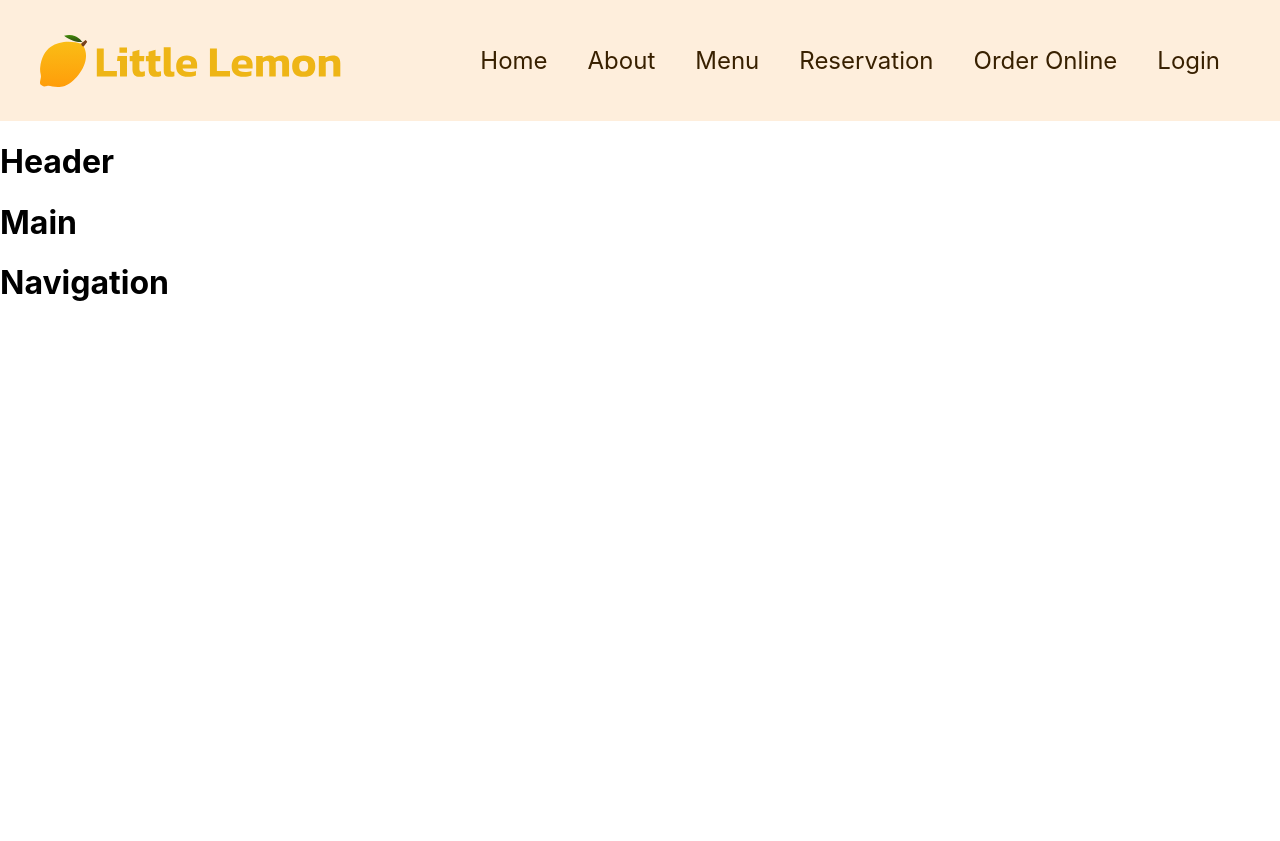
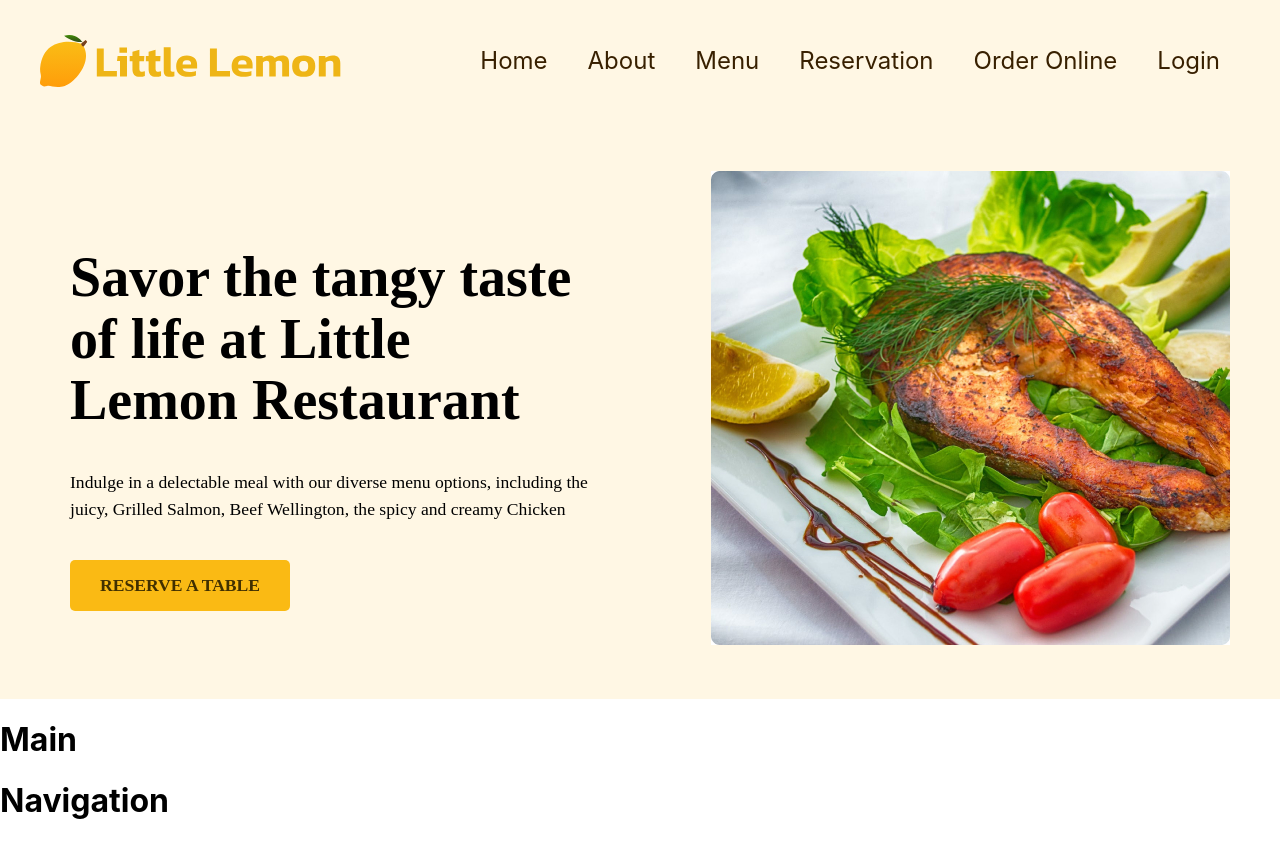
Before and after one commit to alamtwaha/little-lemon-restaurant, a React (Create React App) app: page / in a window 1280 px wide. Before the commit the page ends 800 px from the top, so only its background shows below. Built offline with nearby package versions, Linux system fonts and the light colour scheme.

Commit message:
updating Heder and navigation

```diff
--- /dev/null
+++ b/src/components/Header.css
@@ -0,0 +1,48 @@
+.header {
+    /* max-width: 1160px; */
+    display: flex;
+    align-items: center;
+    justify-content: center;
+    /* justify-content: flex-start; */
+    padding: 50px 50px;
+    background-color: #FFF7E4;
+}
+
+.header .header-text {
+    max-width: 550px;
+    padding: 20px;
+    margin-right: 100px;
+}
+
+.header .header-text h1 {
+    font-family: Kaisei Decol;
+    font-size: 3.5em;
+    line-height: 1.1em;
+}
+
+.header .header-text p {
+    font-family: Poppins;
+    font-size: 1.1em;
+    line-height: 1.5em;
+}
+
+
+.header .header-img img {
+    max-width: 520px;
+}
+
+
+.header .header-text button {
+    font-family: Poppins;
+    font-size: 1.1em;
+    font-weight: 600;
+    text-transform: uppercase;
+    color: #413000;
+    background-color: #FABA14;
+    border: none;
+    padding: 15px 30px;
+
+    margin-top: 20px;
+    cursor: pointer;
+    border-radius: 5px;
+}
--- a/src/components/Header.jsx
+++ b/src/components/Header.jsx
@@ -1,10 +1,21 @@
-
+import header from  '../header.jpg';
+import "./Header.css"
 
 const Header = () => {
     return (
-      <div>
-          <h1> Header</h1>
-      </div>
+      <>
+        <div className="header">
+          <div className='header-text'>
+              <h1> Savor the tangy taste of life at Little Lemon Restaurant</h1>
+              <p>Indulge in a delectable meal with our diverse menu options, including the juicy, Grilled Salmon, Beef Wellington, the spicy and creamy Chicken</p>
+              <button>Reserve a Table</button>
+          </div>
+
+          <div className='header-img'>
+             <img src={header} alt="Header" />
+          </div>
+        </div>
+      </>
     )
   }
 
--- a/src/components/Nav.css
+++ b/src/components/Nav.css
@@ -5,7 +5,8 @@
     justify-content: space-between;
     /* align-content: center; */
     align-items: center;
-    background-color: rgb(254, 238, 220);
+    /* background-color: rgb(254, 238, 220);*/
+    background-color: #FFF7E4;
 }
 
 img {
```
Also changed, not shown: src/header.jpg (added).
